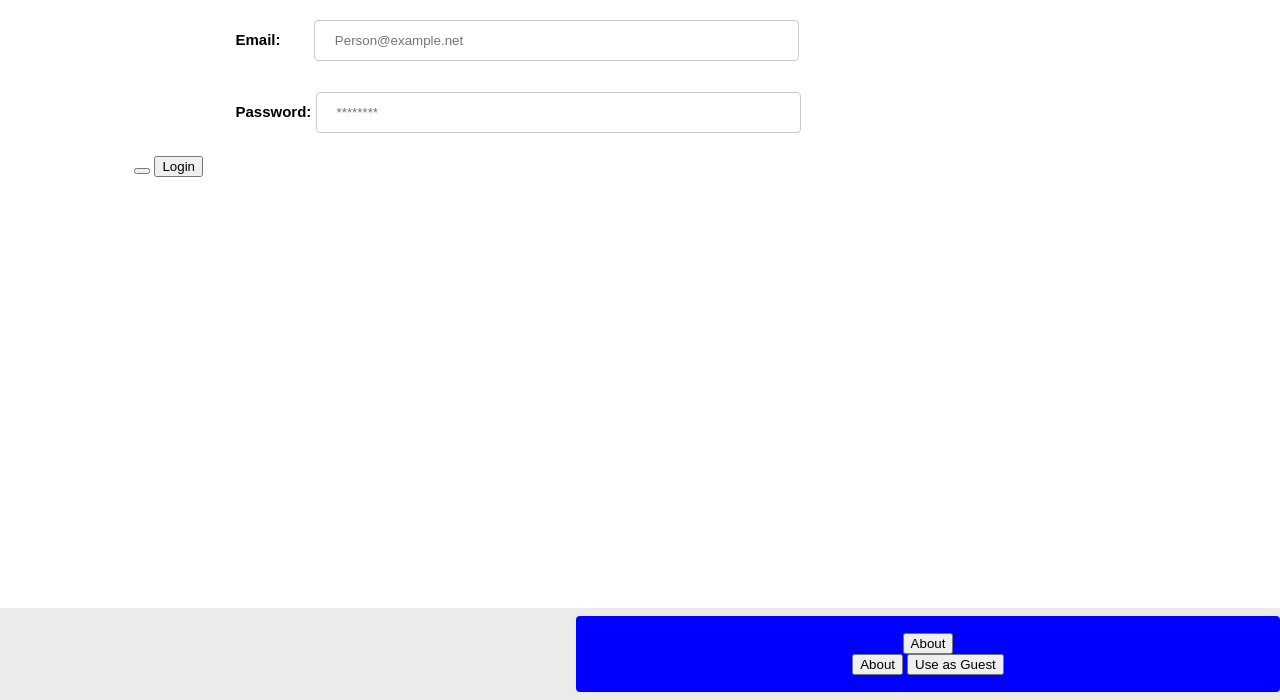
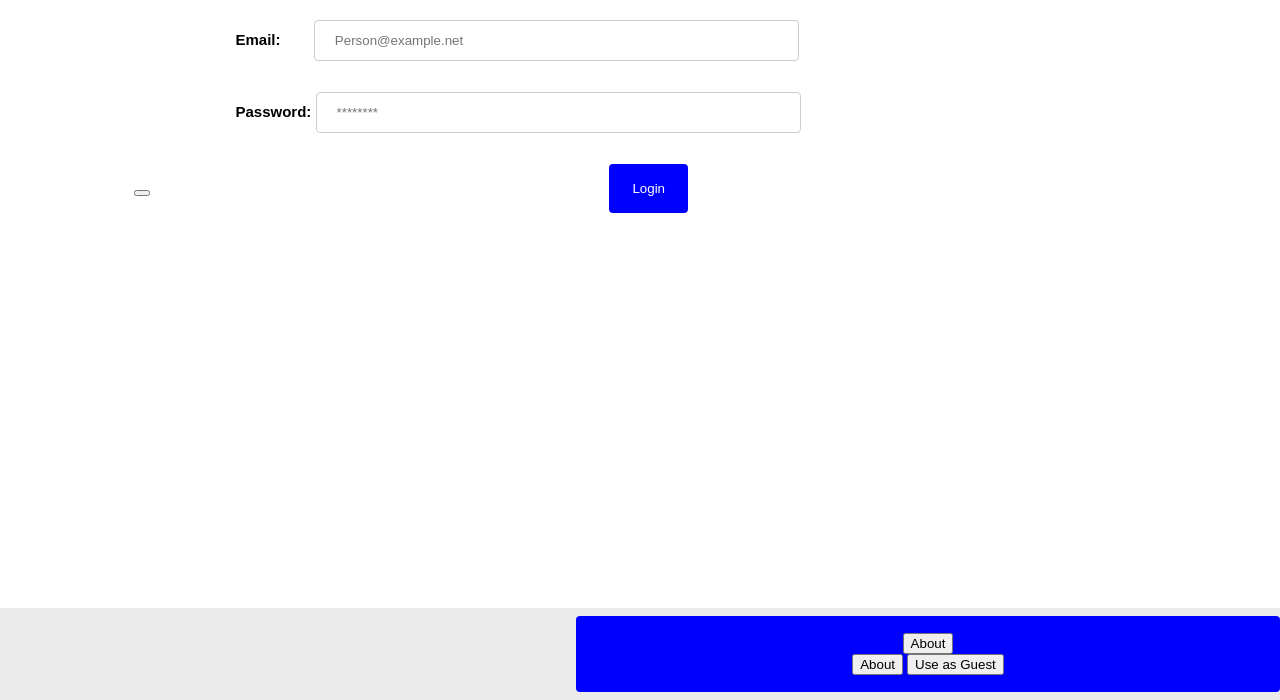
Before and after one commit to Jacob-Westley/MentalHealthWebApp, a plain HTML site: page pages/login.html in a window 1280 px wide. Shown: the part 100-800 px from the top of the page. Drawn offline with Linux system fonts and the light colour scheme.

Commit message:
Addition of Feeling Page to Pages Folder
Addition of Feeling Page to Pages Folder.

Addition of slider styling to CSS.

26/02/2022.

```diff
--- a/pages/theme.css
+++ b/pages/theme.css
@@ -69,8 +69,6 @@ p {
     margin-left: 45%;
     border: solid blue;
 }
-}
-/*
 
 
 input[type=submit] {
@@ -95,10 +93,8 @@ input[type=submit1] {
     cursor: pointer;
     margin-left: 45%;
     border: solid blue;
-    /* float: left;
      float: left;
 }
-*/
 
 input[type=submit]:hover {
     background-color: #ffffff;
@@ -115,3 +111,44 @@ input[type=submit1]:hover {
     border: solid blue;
 
 }
+}
+
+
+
+.slidecontainer {
+  width: 100%;
+}
+
+.slider {
+  -webkit-appearance: none;
+  width: 100%;
+  height: 15px;
+  border-radius: 5px;
+  background: #d3d3d3;
+  outline: none;
+  opacity: 0.7;
+  -webkit-transition: .2s;
+  transition: opacity .2s;
+}
+
+.slider:hover {
+  opacity: 1;
+}
+
+.slider::-webkit-slider-thumb {
+  -webkit-appearance: none;
+  appearance: none;
+  width: 25px;
+  height: 25px;
+  border-radius: 50%;
+  background: #04AA6D;
+  cursor: pointer;
+}
+
+.slider::-moz-range-thumb {
+  width: 25px;
+  height: 25px;
+  border-radius: 50%;
+  background: #04AA6D;
+  cursor: pointer;
+}
```
Also changed, not shown: pages/feeling.html (added, +47 -0 lines).
